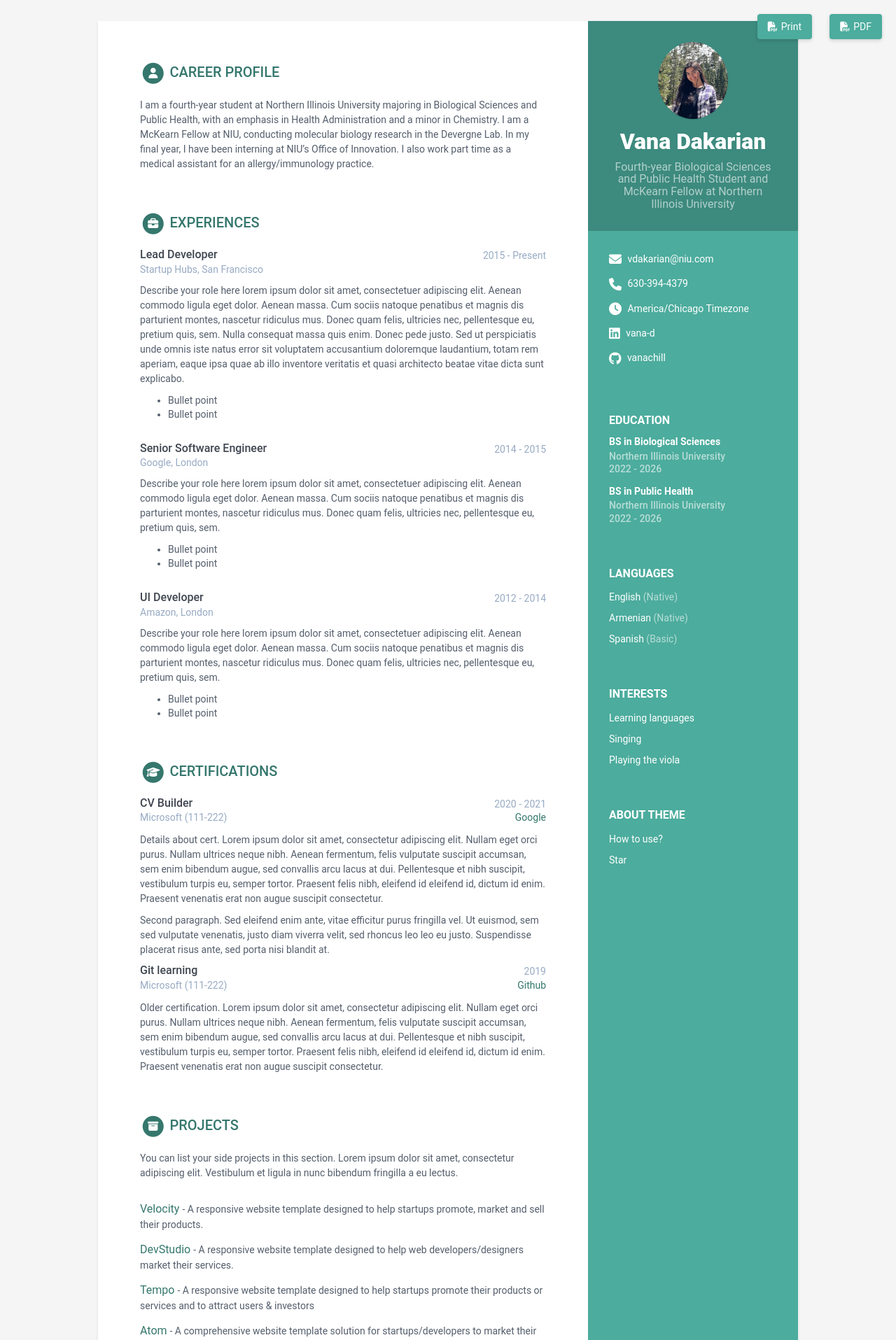
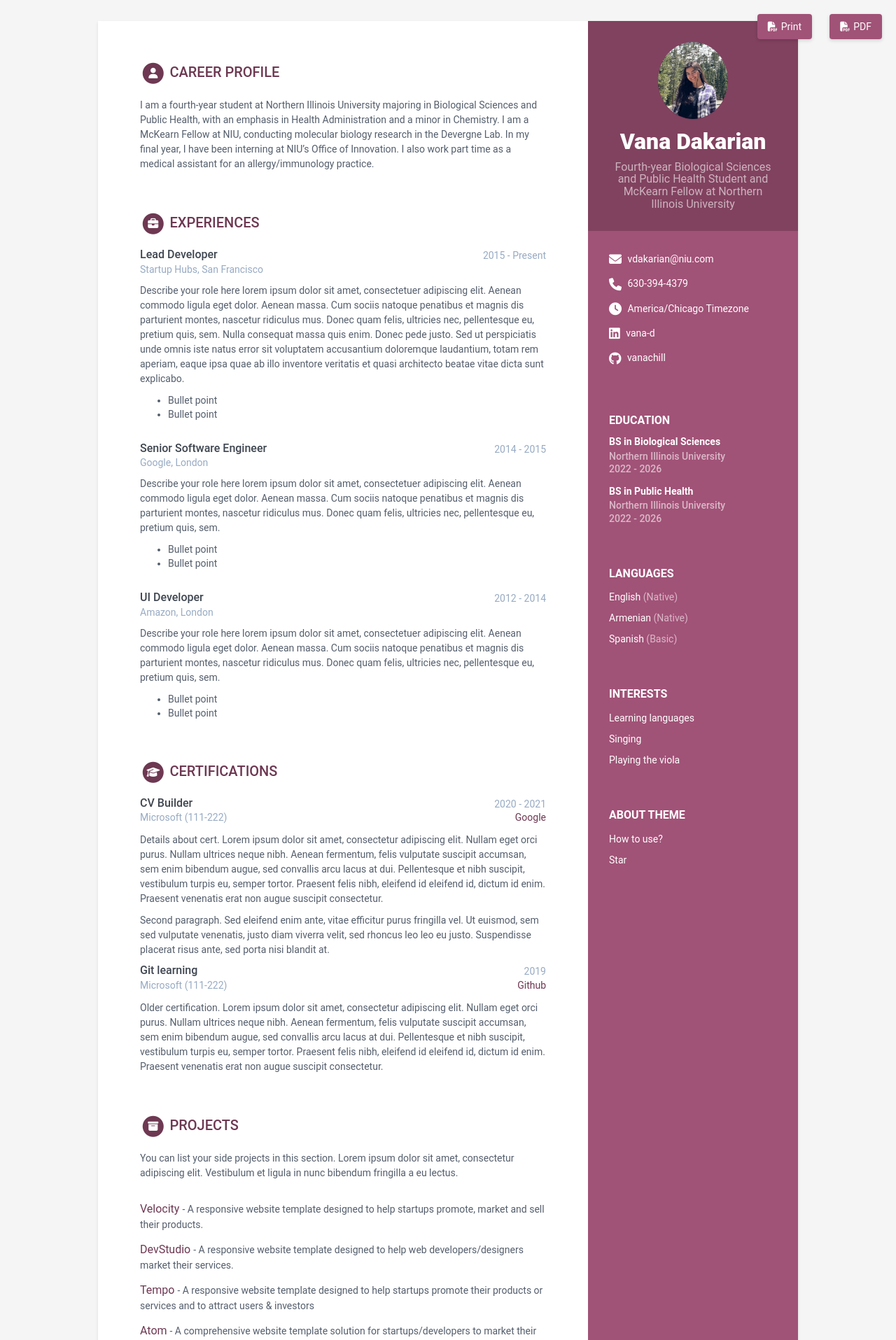
Before and after one commit to vanachill/resume, a Jekyll site: the page built from index.html, in a window 1280 px wide. Shown: the top 1915 px of the page at 70% size. Built offline with Jekyll 4.4.1, drawn with Linux system fonts in a browser that asks for light colours.

Commit message:
Back to berry.yml

```diff
--- a/_config.yml
+++ b/_config.yml
@@ -10,7 +10,7 @@ url: 'http://webjeda.com'
 
 description: A beautiful Jekyll theme for creating resume
 # Style will be applied only after restarting the build or serve. Just choose one of the options.
-theme_skin: turquoise # blue turquoise green berry orange ceramic teal oceanstale
+theme_skin: berry # blue turquoise green berry orange ceramic teal oceanstale
 chrome_mobile_color: #use hex colors (ex:#1976d2) or leave empty if you don't want a color for chrome mobile searchbar
 
 # Tracker
```
